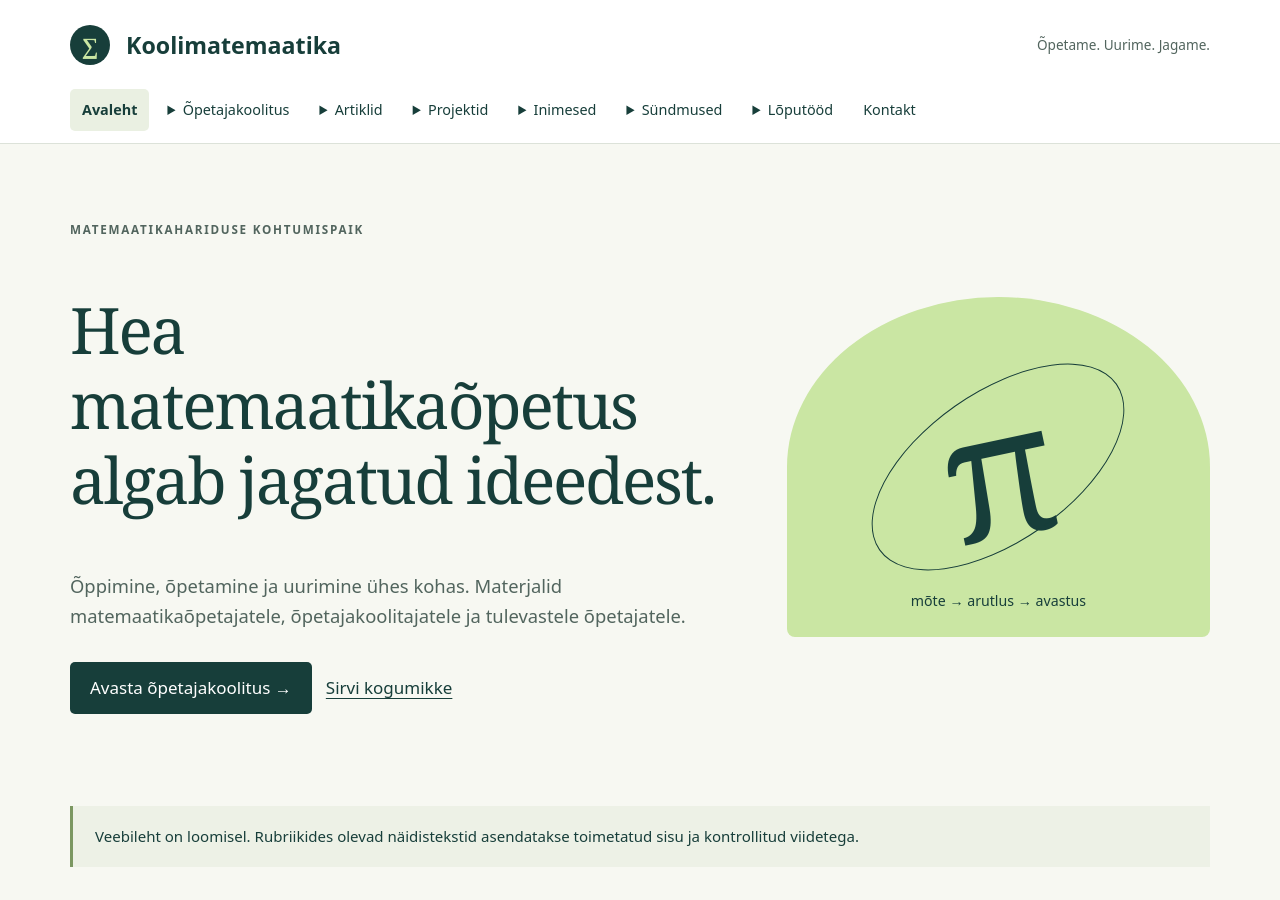
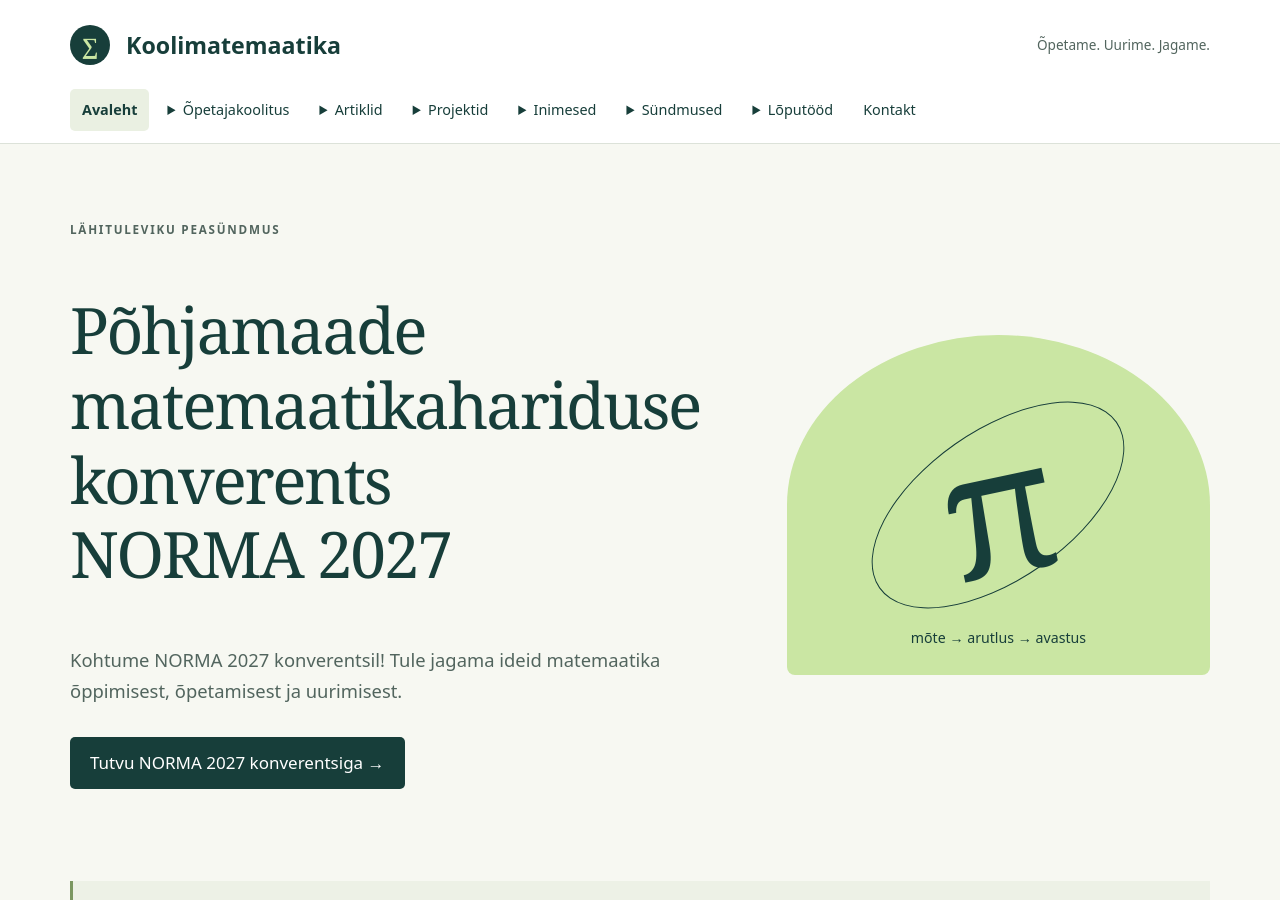
Before and after one commit to martlaa/mat, a Jekyll site: the page built from index.html, in a window 1280 px wide and 900 px high. Built offline with Jekyll 4.4.1, drawn with Linux system fonts in a browser that asks for light colours.

Commit message:
Lisa avalehele NORMA 2027 konverentsi tutvustus

```diff
--- a/index.html
+++ b/index.html
@@ -2,7 +2,7 @@
 layout: default
 title: Avaleht
 ---
-<section class="hero"><div><p class="eyebrow">Matemaatikahariduse kohtumispaik</p><h1>Hea matemaatikaõpetus<br>algab jagatud ideedest.</h1><p class="lead">Õppimine, õpetamine ja uurimine ühes kohas. Materjalid matemaatikaõpetajatele, õpetajakoolitajatele ja tulevastele õpetajatele.</p><a class="button" href="{{ '/opetajakoolitus/' | relative_url }}">Avasta õpetajakoolitus <span aria-hidden="true">→</span></a><a class="text-link" href="{{ '/artiklid/koolimatemaatika/' | relative_url }}">Sirvi kogumikke</a></div><div class="math-art" aria-hidden="true"><span>π</span><div class="orbit"></div><small>mõte → arutlus → avastus</small></div></section>
+<section class="hero"><div><p class="eyebrow">Lähituleviku peasündmus</p><h1>Põhjamaade matemaatikahariduse konverents<br>NORMA 2027</h1><p class="lead">Kohtume NORMA 2027 konverentsil! Tule jagama ideid matemaatika õppimisest, õpetamisest ja uurimisest.</p><a class="button" href="https://norma2027.tlu.ee">Tutvu NORMA 2027 konverentsiga <span aria-hidden="true">→</span></a></div><div class="math-art" aria-hidden="true"><span>π</span><div class="orbit"></div><small>mõte → arutlus → avastus</small></div></section>
 <p class="notice">Veebileht on loomisel. Rubriikides olevad näidistekstid asendatakse toimetatud sisu ja kontrollitud viidetega.</p>
 <section class="section"><p class="eyebrow">Leia oma teema</p><h2>Teadmised, inimesed ja ideed</h2><div class="cards">{% for item in site.data.navigation %}{% if item.children.size > 0 %}<article class="card"><h3><a href="{{ item.url | relative_url }}">{{ item.title }} <span aria-hidden="true">↗</span></a></h3><p>{% for child in item.children limit:3 %}{{ child.title }}{% unless forloop.last %} · {% endunless %}{% endfor %}</p></article>{% endif %}{% endfor %}</div></section>
 <section class="section"><p class="eyebrow">Artiklikogumikud</p><h2>Koolimatemaatika</h2><p>Ühine arhiiv matemaatika õpetamise, õppimise ja uurimise teemadel.</p>{% include collections.html %}</section>
```
